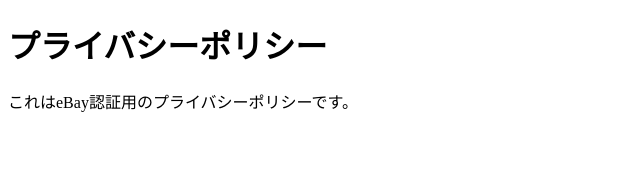
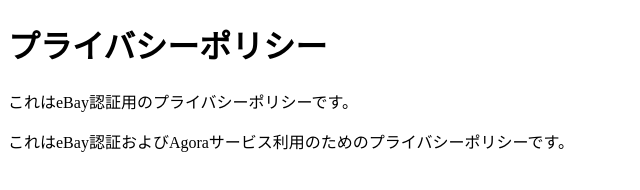
Before and after one commit to Kanta1613/privacy-policy, a plain HTML site: page index.html in a window 1280 px wide. Shown: the whole page, without its empty margins (0-640 px from the left). Drawn offline with Linux system fonts and the light colour scheme.

Commit message:
Update index.html

```diff
--- a/index.html
+++ b/index.html
@@ -7,5 +7,6 @@
 <body>
   <h1>プライバシーポリシー</h1>
   <p>これはeBay認証用のプライバシーポリシーです。</p>
+  <p>これはeBay認証およびAgoraサービス利用のためのプライバシーポリシーです。</p>
 </body>
 </html>
```
